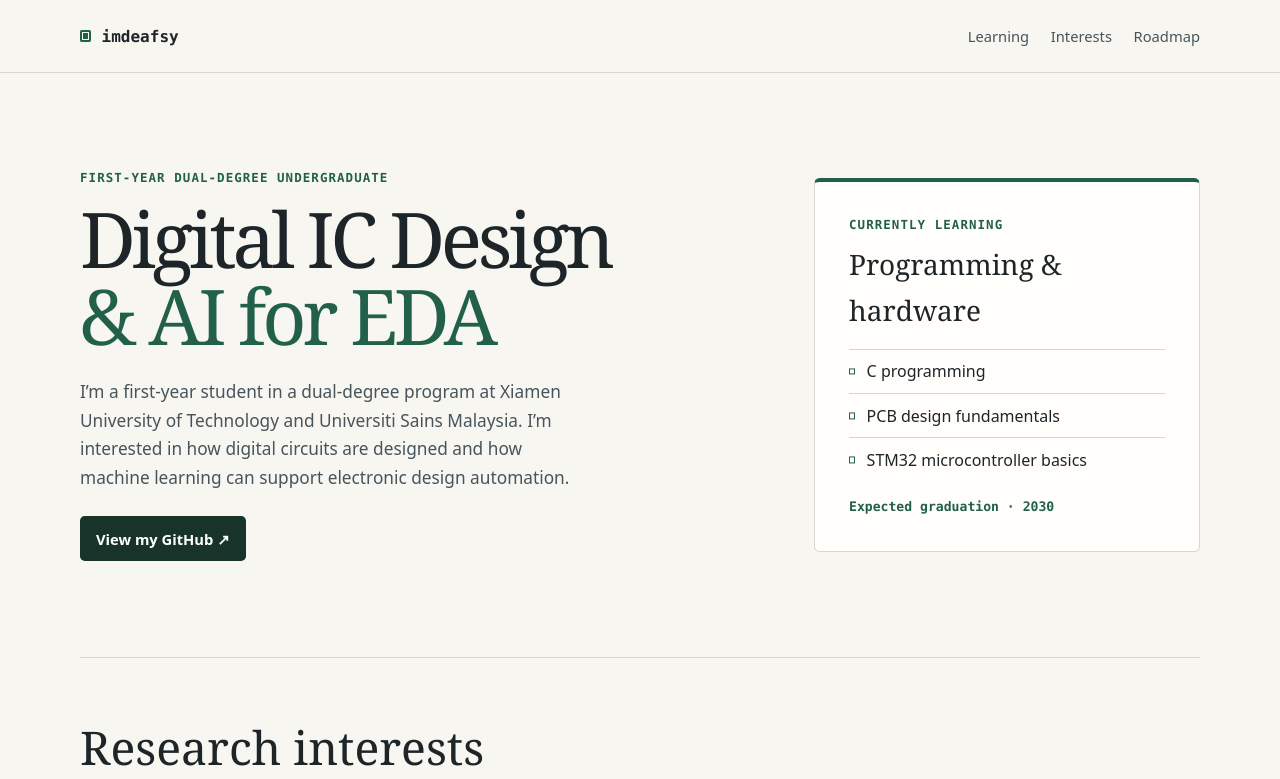
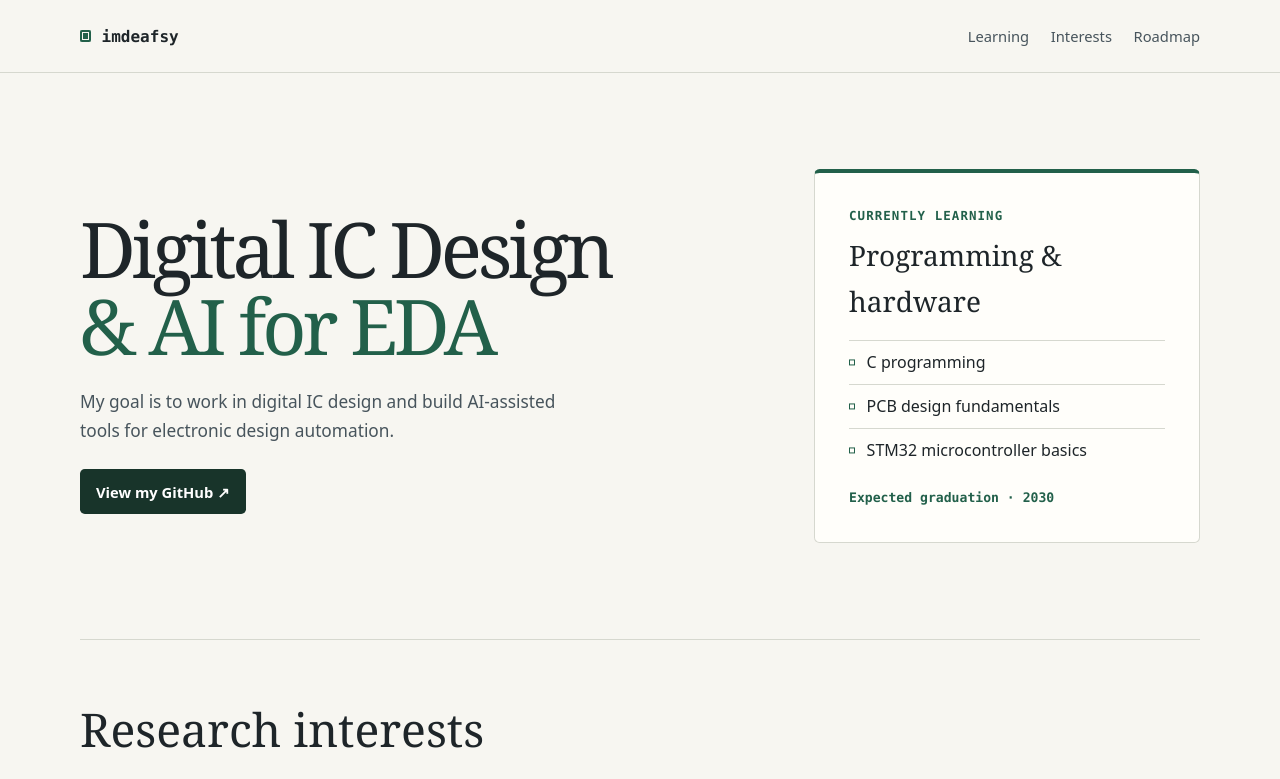
Before and after one commit to imdeafsy/imdeafsy.github.io, a plain HTML site: page index.html in a window 1280 px wide. Shown: the top 779 px of the page. Drawn offline with Linux system fonts and the light colour scheme.

Commit message:
Focus the introduction on the long-term career goal

```diff
--- a/index.html
+++ b/index.html
@@ -3,7 +3,7 @@
 <head>
   <meta charset="utf-8">
   <meta name="viewport" content="width=device-width, initial-scale=1">
-  <meta name="description" content="imdeafsy is a dual-degree undergraduate interested in digital IC design and AI for electronic design automation.">
+  <meta name="description" content="imdeafsy aims to work in digital IC design and develop AI-assisted EDA tools.">
   <title>imdeafsy · Digital IC Design &amp; AI for EDA</title>
   <link rel="canonical" href="https://imdeafsy.github.io/">
   <style>
@@ -200,9 +200,8 @@
   <main id="main" class="wrap" tabindex="-1">
     <section class="hero" aria-labelledby="intro">
       <div>
-        <p class="eyebrow">First-year dual-degree undergraduate</p>
         <h1 id="intro">Digital IC Design <span>&amp; AI for EDA</span></h1>
-        <p class="intro">I’m a first-year student in a dual-degree program at Xiamen University of Technology and Universiti Sains Malaysia. I’m interested in how digital circuits are designed and how machine learning can support electronic design automation.</p>
+        <p class="intro">My goal is to work in digital IC design and build AI-assisted tools for electronic design automation.</p>
         <a class="button" href="https://github.com/imdeafsy">View my GitHub <span aria-hidden="true">↗</span></a>
       </div>
       <aside id="learning" class="study" aria-labelledby="learning-title">
```
